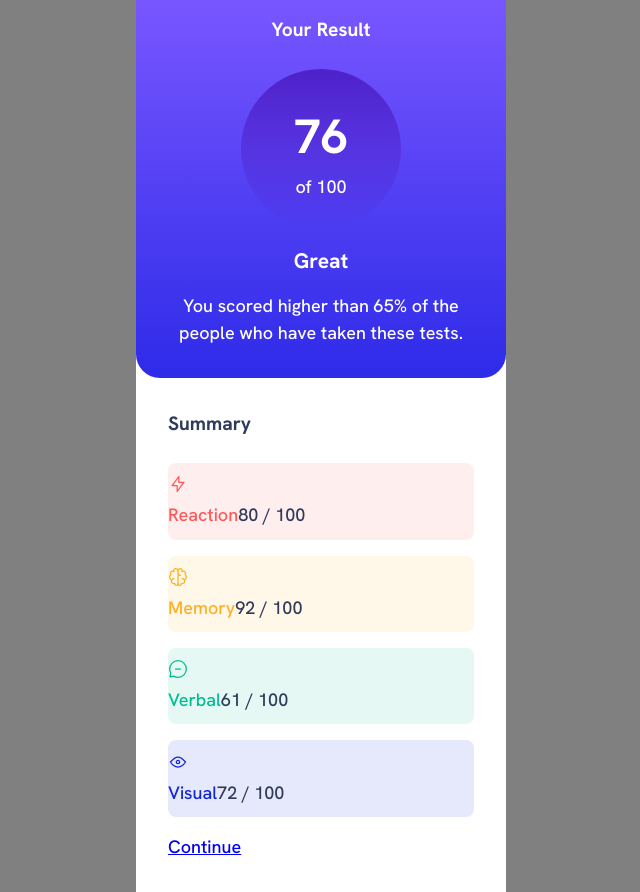
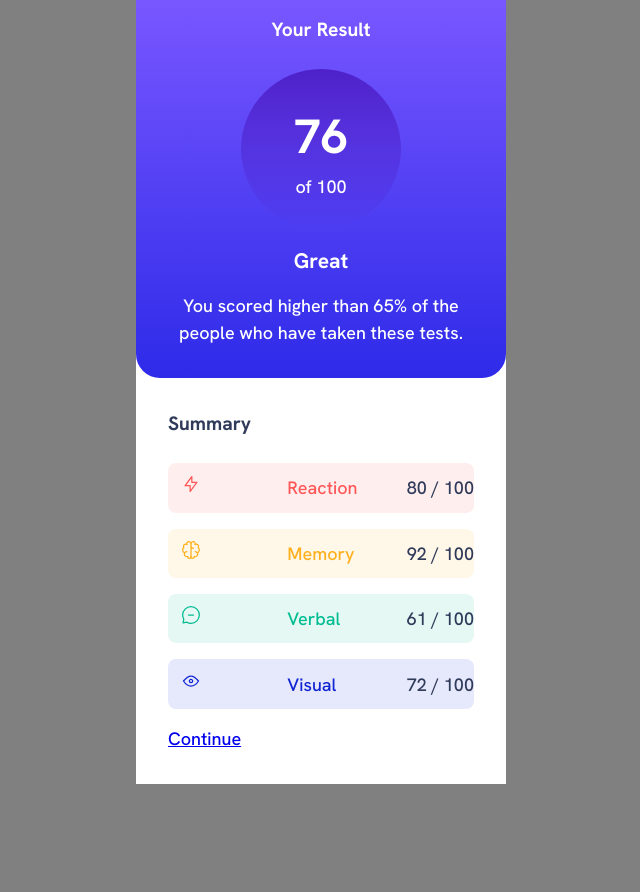
Before and after one commit to sclingan/results-summary, a React (Vite) app: page / in a window 1280 px wide. Shown: the whole page, without its empty margins (319-959 px from the left). After the commit the page ends 800 px from the top, so only its background shows below. Built offline with nearby package versions, Linux system fonts and the light colour scheme.

Commit message:
Using grid for results ul items

```diff
--- a/src/App.css
+++ b/src/App.css
@@ -127,14 +127,19 @@ aside {
 }
 
 ul {
-  display: flex;
-  flex-direction: column;
   list-style-type: none;
   padding: 0;
+  /* display: grid; */
+  /* grid-template-columns: 1fr 1fr 1fr; */
 }
 
 li {
   margin-bottom: 1rem;
+}
+
+.results {
+  display: grid;
+  grid-template-columns: 1fr 1fr;
 }
 
 .div__reaction {
@@ -167,8 +172,10 @@ li {
 
 span {
   color: var(--text-gray-blue);
+  grid-column: 3/3;
 }
 
 img {
-  display: inline;
+  padding-inline: 0.8rem;
+  grid-column: 1/1;
 }
--- a/src/aside.tsx
+++ b/src/aside.tsx
@@ -14,27 +14,27 @@ function Aside() {
         <h2>Summary</h2>
         <ul>
             <li>
-              <div className='div__reaction'><img src={reaction}></img>
-                <p>Reaction
-                <span>80 / 100</span></p>
+              <div className='div__reaction results'><img src={reaction}></img>
+                <p>Reaction</p>
+                <span>80 / 100</span>
               </div>
             </li>
             <li>
-              <div className='div__memory'><img src={memory}></img>
-                <p>Memory
-                <span>92 / 100</span></p>
+              <div className='div__memory results'><img src={memory}></img>
+                <p>Memory</p>
+                <span>92 / 100</span>
               </div>
             </li>
             <li>
-              <div className='div__verbal'><img src={verbal}></img>
-                <p>Verbal
-                <span>61 / 100</span></p>
+              <div className='div__verbal results'><img src={verbal}></img>
+                <p>Verbal</p>
+                <span>61 / 100</span>
                 </div>
             </li>
             <li>
-              <div className='div__visual'><img src={visual}></img>
-                <p>Visual
-                <span>72 / 100</span></p>
+              <div className='div__visual results'><img src={visual}></img>
+                <p>Visual</p>
+                <span>72 / 100</span>
                 </div>
             </li>
         </ul>
```
